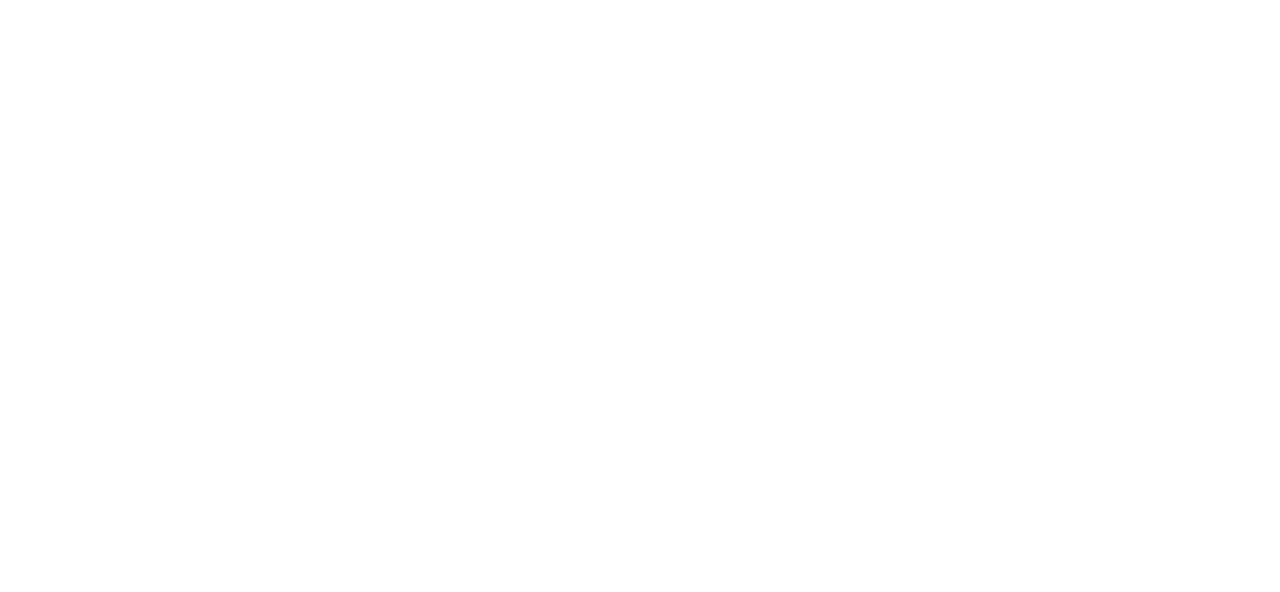
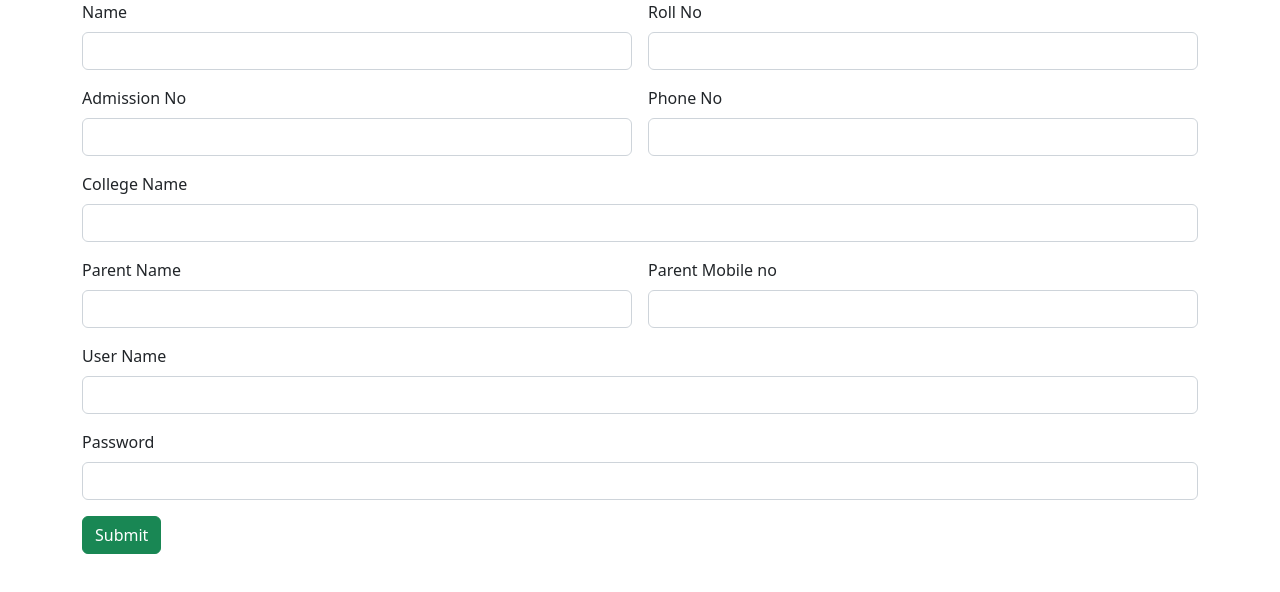
Before and after one commit to AbrahamJerinJohn1998/angularStudentApp, an Angular app: page / in a window 1280 px wide. Shown: the top 592 px of the page. Built offline with nearby package versions, Linux system fonts and the light colour scheme.

Commit message:
Student Entry

```diff
--- a/src/app/app.component.html
+++ b/src/app/app.component.html
@@ -1,2 +1,2 @@
-
+<app-student-entry></app-student-entry>
 <router-outlet></router-outlet>
--- a/src/app/app.module.ts
+++ b/src/app/app.module.ts
@@ -3,10 +3,12 @@
 
 import { AppRoutingModule } from './app-routing.module';
 import { AppComponent } from './app.component';
+import { StudentEntryComponent } from './student-entry/student-entry.component';
 
 @NgModule({
   declarations: [
-    AppComponent
+    AppComponent,
+    StudentEntryComponent
   ],
   imports: [
     BrowserModule,
--- /dev/null
+++ b/src/app/student-entry/student-entry.component.html
@@ -0,0 +1,48 @@
+<div class="container">
+    <div class="row">
+        <div class="col col-12 col-sm-12 col-md-12 col-lg-12 col-xl-12 col-xxl-12">
+            <div class="row g-3">
+                <div class="col col-12 col-sm-6 col-md-6 col-lg-6 col-xl-6 col-xxl-6">
+                    <label for="" class="form-label">Name</label>
+                    <input type="text" class="form-control">
+                </div>
+                <div class="col col-12 col-sm-6 col-md-6 col-lg-6 col-xl-6 col-xxl-6">
+                    <label for="" class="form-label">Roll No</label>
+                    <input type="text" class="form-control">
+                </div>
+                <div class="col col-12 col-sm-6 col-md-6 col-lg-6 col-xl-6 col-xxl-6">
+                    <label for="" class="form-label">Admission No</label>
+                    <input type="text" class="form-control">
+                </div>
+                <div class="col col-12 col-sm-6 col-md-6 col-lg-6 col-xl-6 col-xxl-6">
+                    <label for="" class="form-label">Phone No</label>
+                    <input type="text" class="form-control">
+                </div>
+                <div class="col col-12 col-sm-12 col-md-12 col-lg-12 col-xl-12 col-xxl-12">
+                    <label for="" class="form-label">College Name</label>
+                    <input type="text" class="form-control">
+                </div>
+                <div class="col col-12 col-sm-6 col-md-6 col-lg-6 col-xl-6 col-xxl-6">
+                    <label for="" class="form-label">Parent Name</label>
+                    <input type="text" class="form-control">
+                </div>
+                <div class="col col-12 col-sm-6 col-md-6 col-lg-6 col-xl-6 col-xxl-6">
+                    <label for="" class="form-label">Parent Mobile no</label>
+                    <input type="text" class="form-control">
+                </div>
+                <div class="col col-12 col-sm-12 col-md-12 col-lg-12 col-xl-12 col-xxl-12">
+                    <label for="" class="form-label">User Name</label>
+                    <input type="text" class="form-control">
+                </div>
+                <div class="col col-12 col-sm-12 col-md-12 col-lg-12 col-xl-12 col-xxl-12">
+                    <label for="" class="form-label">Password</label>
+                    <input type="text" class="form-control">
+                </div>
+                <div class="col col-12 col-sm-12 col-md-12 col-lg-12 col-xl-12 col-xxl-12">
+                    <button class="btn btn-success">Submit</button>
+                </div>
+            </div>
+
+        </div>
+    </div>
+  </div>
--- a/src/index.html
+++ b/src/index.html
@@ -6,8 +6,12 @@
   <base href="/">
   <meta name="viewport" content="width=device-width, initial-scale=1">
   <link rel="icon" type="image/x-icon" href="favicon.ico">
+  <!-- CSS only -->
+<link href="https://cdn.jsdelivr.net/npm/bootstrap@5.2.3/dist/css/bootstrap.min.css" rel="stylesheet" integrity="sha384-rbsA2VBKQhggwzxH7pPCaAqO46MgnOM80zW1RWuH61DGLwZJEdK2Kadq2F9CUG65" crossorigin="anonymous">
 </head>
 <body>
   <app-root></app-root>
+  <!-- JavaScript Bundle with Popper -->
+<script src="https://cdn.jsdelivr.net/npm/bootstrap@5.2.3/dist/js/bootstrap.bundle.min.js" integrity="sha384-kenU1KFdBIe4zVF0s0G1M5b4hcpxyD9F7jL+jjXkk+Q2h455rYXK/7HAuoJl+0I4" crossorigin="anonymous"></script>
 </body>
 </html>
```
Also changed, not shown: src/app/student-entry/student-entry.component.ts (added, +10 -0 lines), src/app/student-entry/student-entry.component.css (added).
